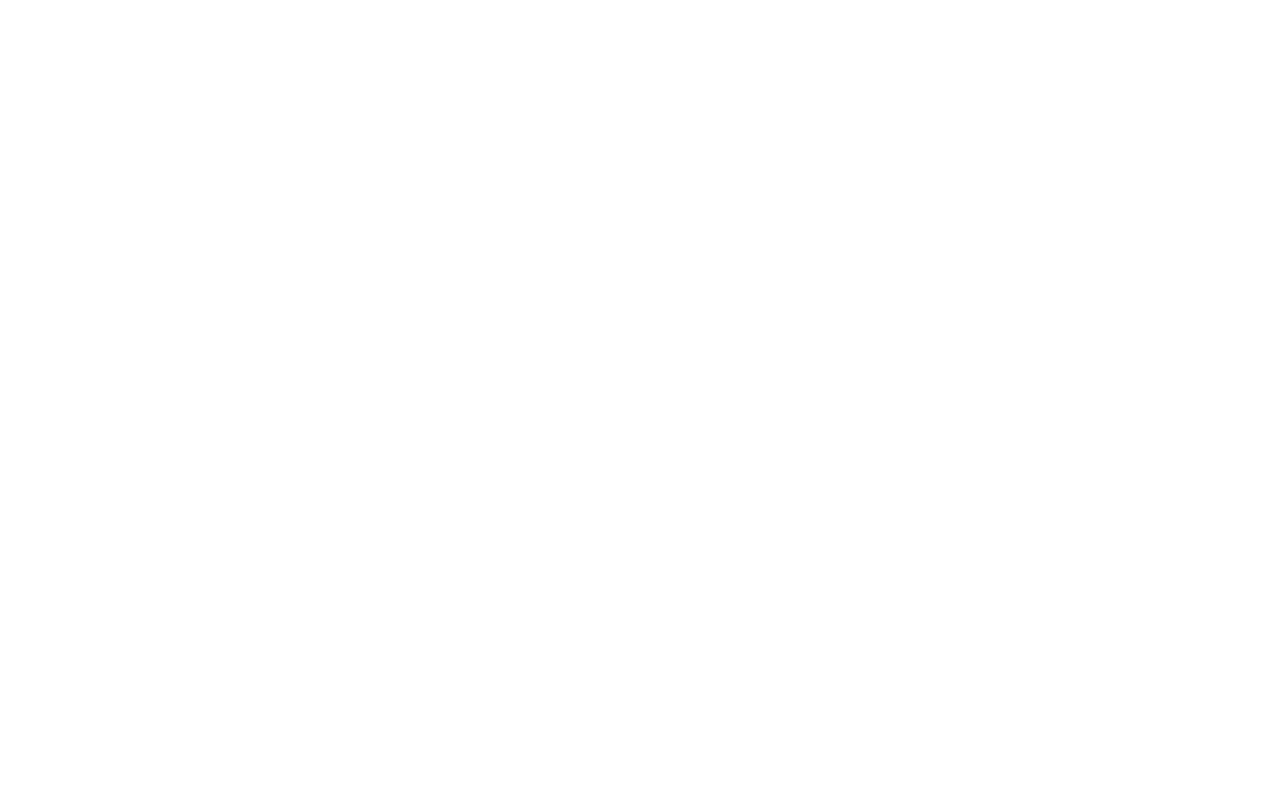
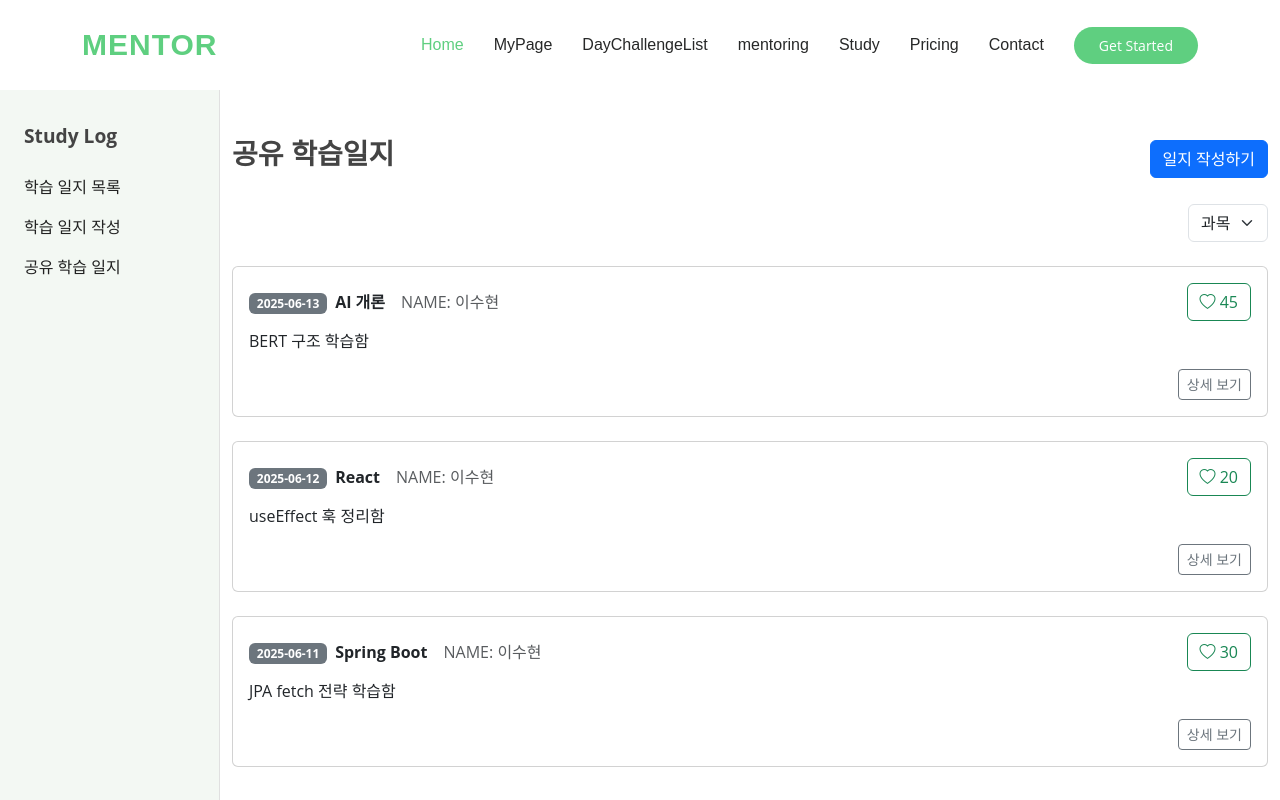
Before and after one commit to siat-project-final/frontEnd, a React (Create React App) app: page /study/public in a window 1280 px wide. Before the commit this address had no page. Shown: the top 800 px of the page. Built offline with nearby package versions, Linux system fonts and the light colour scheme.

Commit message:
[feat] 250616 public page

```diff
--- a/src/components/common/Sidebar.jsx
+++ b/src/components/common/Sidebar.jsx
@@ -2,7 +2,32 @@
 import { Link, useLocation } from 'react-router-dom';
 import '../../assets/scss/layouts/_sidebar.scss';
 
-const Sidebar = () => {
+const menuMap = {
+  mentoring: {
+    title: 'Mentoring',
+    items: [
+      { label: '멘토 목록', to: '/mentoring/mentors' },
+      { label: '예약 내역', to: '/mentoring/register' },
+    ],
+  },
+  studylog: {
+    title: 'Study Log',
+    items: [
+      { label: '학습 일지 목록', to: '/study' },
+      { label: '학습 일지 작성', to: '/study/write' },
+      { label: '공유 학습 일지', to: '/study/public' }
+    ],
+  },
+  challenge: {
+    title: 'Challenge',
+    items: [
+      { label: '챌린지 목록', to: '/challenge/list' },
+      { label: '과정 상세', to: '/challenge/detail' },
+    ],
+  },
+};
+
+const Sidebar = ({ menuType }) => {
   const location = useLocation();
   const hideSidebarPaths = ['/login', '/signup', '/starter'];
 
@@ -10,16 +35,19 @@
     return null;
   }
 
+  const menu = menuMap[menuType];
+
+  if (!menu) return null;
+
   return (
     <aside className="sidebar">
-      <div className="sidebar-title">Mentoring</div>
+      <div className="sidebar-title">{menu.title}</div>
       <ul>
-        <li>
-          <Link to="/mentoring/list">Mentoring</Link>
-        </li>
-        <li>
-          <Link to="/mentoring/register">Reservation List</Link>
-        </li>
+        {menu.items.map((item, idx) => (
+          <li key={idx}>
+            <Link to={item.to}>{item.label}</Link>
+          </li>
+        ))}
       </ul>
     </aside>
   );
--- a/src/pages/Mentoring/MentoringApply.jsx
+++ b/src/pages/Mentoring/MentoringApply.jsx
@@ -37,7 +37,7 @@
     <>
       <Header />
       <div className="container-flex">
-        <Sidebar />
+        <Sidebar menuType="mentoring" />
         <main className="prewrite-main">
           <h1>대화내용 사전작성</h1>
           <form onSubmit={handleSubmit}>
--- a/src/pages/Mentoring/MentoringDetail.jsx
+++ b/src/pages/Mentoring/MentoringDetail.jsx
@@ -24,7 +24,8 @@
     <>
       <Header />
       <div className="container-flex">
-        <Sidebar />
+        <Sidebar menuType="mentoring" />
+
         <main className="main" style={{ background: '#f8fafc', minHeight: '100vh', flex: 1 }}>
           <div style={{ maxWidth: 900, margin: '0 auto', padding: '40px 0' }}>
             <div style={{ fontSize: 14, color: '#7b8bb2', marginBottom: 16 }}>
--- a/src/pages/Mentoring/MentoringList.jsx
+++ b/src/pages/Mentoring/MentoringList.jsx
@@ -47,7 +47,8 @@
     <>
       <Header />
       <div className="container-flex">
-        <Sidebar />
+        <Sidebar menuType="mentoring" />
+
         <main className="main">
           {/* Page Title */}
           <div className="page-title" data-aos="fade">
--- a/src/pages/study/EditStudyLogPage.jsx
+++ b/src/pages/study/EditStudyLogPage.jsx
@@ -2,6 +2,7 @@
 import { useParams, useNavigate } from 'react-router-dom';
 import Header from '../../components/common/Header';
 import Footer from '../../components/common/Footer';
+import Sidebar from '../../components/common/Sidebar';
 
 // 임시 데이터
 const dummyLogs = [
@@ -43,7 +44,11 @@
   return (
     <>
       <Header />
+      <div className="container-flex" style={{ display: 'flex' }}>
+        <Sidebar menuType="studylog" />
+
         <main className="main">
+
           <div className="container py-5">
             <h1 className="h3 fw-bold mb-4">학습일지 수정</h1>
             <form onSubmit={handleSubmit}>
@@ -88,6 +93,7 @@
             </form>
           </div>
         </main>
+      </div>
       <Footer />
     </>
   );
--- a/src/pages/study/StudyLogPage.jsx
+++ b/src/pages/study/StudyLogPage.jsx
@@ -1,6 +1,7 @@
 import React from 'react';
 import Header from '../../components/common/Header';
 import Footer from '../../components/common/Footer';
+import Sidebar from '../../components/common/Sidebar';
 import StudyLogCard from '../../components/studyCard/StudyLogCard';
 import { Link } from 'react-router-dom';
 
@@ -14,7 +15,11 @@
     return (
       <>
         <Header />
+        <div className="container-flex" style={{ display: 'flex' }}>
+          <Sidebar menuType="studylog" />
+
           <main className="main">
+
             <div className="container py-5">
               <div className="d-flex justify-content-between align-items-center mb-4">
                 <h1 className="h3 fw-bold">MY STUDY LOG</h1>
@@ -32,6 +37,7 @@
               ))}
             </div>
           </main>
+        </div>
       </>
     );
   };
--- /dev/null
+++ b/src/pages/study/StudyLogPublic.jsx
@@ -0,0 +1,134 @@
+// import React from 'react';
+// import Header from '../../components/common/Header';
+// import Sidebar from '../../components/common/Sidebar';
+// import StudyLogCard from '../../components/studyCard/StudyLogCard';
+// import { Link } from 'react-router-dom';
+
+// const StudyLogPublic = () => {
+//   const studyLogs = [
+//     { id: 1, date: '2025-06-13', subject: 'AI 개론', summary: 'BERT 구조 학습함' },
+//     { id: 2, date: '2025-06-12', subject: 'React', summary: 'useEffect 훅 정리함' },
+//     { id: 3, date: '2025-06-11', subject: 'Spring Boot', summary: 'JPA fetch 전략 학습함' },
+//   ];
+
+//   return (
+//     <>
+//       <Header />
+//       <div className="container-flex" style={{ display: 'flex' }}>
+//         <Sidebar menuType="studylog" />
+
+//         <main className="main" style={{ flex: 1 }}>
+//           <div className="container py-5">
+//             <div className="d-flex justify-content-between align-items-center mb-4">
+//               <h1 className="h3 fw-bold">공유 학습일지</h1>
+//               <Link to="/studylog/write" className="btn btn-primary">일지 작성하기</Link>
+//             </div>
+
+//             <div className="mb-4 text-end">
+//               <select className="form-select w-auto d-inline-block">
+//                 <option>과목</option>
+//               </select>
+//             </div>
+
+//             {studyLogs.map(log => (
+//               <StudyLogCard key={log.id} log={log} />
+//             ))}
+//           </div>
+//         </main>
+//       </div>
+//     </>
+//   );
+// };
+
+// export default StudyLogPublic;
+import React from 'react';
+import Header from '../../components/common/Header';
+import Footer from '../../components/common/Footer';
+import Sidebar from '../../components/common/Sidebar';
+import { Link } from 'react-router-dom';
+
+const StudyLogPublic = () => {
+  const studyLogs = [
+    {
+      id: 1,
+      date: '2025-06-13',
+      subject: 'AI 개론',
+      summary: 'BERT 구조 학습함',
+      author: '이수현',
+      likes: 45,
+      comments: [
+        { user: '최은정', text: '깔끔하게 정리했네요:) 덕분에 많은 도움 받고 갑니다아', date: '2025.06.13' },
+      ],
+    },
+    {
+      id: 2,
+      date: '2025-06-12',
+      subject: 'React',
+      summary: 'useEffect 훅 정리함',
+      author: '이수현',
+      likes: 20,
+      comments: [
+        { user: '최은정', text: '깔끔하게 정리했네요:) 덕분에 많은 도움 받고 갑니다fff아', date: '2025.06.13' },
+      ],
+    },
+    {
+      id: 3,
+      date: '2025-06-11',
+      subject: 'Spring Boot',
+      summary: 'JPA fetch 전략 학습함',
+      author: '이수현',
+      likes: 30,
+      comments: [],
+    },
+  ];
+
+  return (
+    <>
+      <Header />
+      <div className="container-flex" style={{ display: 'flex' }}>
+        <Sidebar menuType="studylog" />
+
+        <main className="main" style={{ flex: 1 }}>
+          <div className="container py-5">
+            <div className="d-flex justify-content-between align-items-center mb-4">
+              <h1 className="h3 fw-bold">공유 학습일지</h1>
+              <Link to="/studylog/write" className="btn btn-primary">일지 작성하기</Link>
+            </div>
+
+            <div className="mb-4 text-end">
+              <select className="form-select w-auto d-inline-block">
+                <option>과목</option>
+              </select>
+            </div>
+
+            {studyLogs.map(log => (
+              <div key={log.id} className="card mb-4">
+                <div className="card-body">
+                  <div className="d-flex justify-content-between align-items-center mb-2">
+                    <div>
+                      <span className="badge bg-secondary me-2">{log.date}</span>
+                      <strong>{log.subject}</strong>
+                      <span className="text-muted ms-3">NAME: {log.author}</span>
+                    </div>
+                    <div>
+                      <button className="btn btn-outline-success">
+                        <i className="bi bi-heart"></i> {log.likes}
+                      </button>
+                    </div>
+                  </div>
+                  <p>{log.summary}</p>
+                  <div className="text-end">
+                    <Link to={`/study/public/${log.id}`} className="btn btn-outline-secondary btn-sm">상세 보기</Link>
+                  </div>
+                </div>
+              </div>
+            ))}
+          </div>
+        </main>
+      </div>
+      <Footer />
+    </>
+  );
+};
+
+export default StudyLogPublic;
--- /dev/null
+++ b/src/pages/study/StudyLogPublicDetail.jsx
@@ -0,0 +1,84 @@
+import React, { useEffect, useState } from 'react';
+import Header from '../../components/common/Header';
+import Footer from '../../components/common/Footer';
+import Sidebar from '../../components/common/Sidebar';
+import { useParams } from 'react-router-dom';
+import axios from 'axios';
+
+const StudyLogPublicDetail = () => {
+  const { id } = useParams();
+
+//    const [log, setLog] = useState(null);
+
+//   useEffect(() => {
+//     axios.get(`/api/studylog/public/${id}`)
+//       .then(res => setLog(res.data))
+//       .catch(err => console.error(err));
+//   }, [id]);
+
+//   if (!log) return <div>로딩 중...</div>;
+
+
+  const log = {
+    id: 1,
+    title: 'AI 요약',
+    date: '2025-06-13',
+    subject: 'AI 개론',
+    author: '이수현',
+    likes: 45,
+    content: 'BERT 구조를 학습하고 관련 논문을 리뷰함.',
+    comments: [
+      { user: '최은정', text: '깔끔하게 정리했네요:) 덕분에 많은 도움 받고 갑니다아', date: '2025.06.13' },
+    ],
+  };
+
+  return (
+    <>
+      <Header />
+      <div className="container-flex" style={{ display: 'flex' }}>
+        <Sidebar menuType="studylog" />
+
+        <main className="main" style={{ flex: 1 }}>
+          <div className="container py-5">
+            <h1 className="h4 fw-bold mb-4">공유 학습일지 상세</h1>
+
+            <div className="mb-3">
+              <div className="d-flex justify-content-between align-items-center mb-2">
+                <input className="form-control w-50" value={log.title} disabled />
+                <div className="d-flex align-items-center">
+                  <span className="me-2">작성자: {log.author}</span>
+                  <button className="btn btn-outline-success">
+                    <i className="bi bi-heart"></i>
+                  </button>
+                </div>
+              </div>
+              <div className="d-flex gap-3 mb-3">
+                <input className="form-control" value={log.date} disabled />
+                <input className="form-control" value={log.subject} disabled />
+              </div>
+              <textarea className="form-control mb-3" value={log.content} rows="6" disabled />
+            </div>
+
+            <div className="mb-4">
+              <h6 className="fw-bold mb-2">등록된 댓글</h6>
+              {log.comments.map((c, i) => (
+                <div key={i} className="border rounded p-2 mb-2">
+                  <strong>{c.user}</strong>
+                  <p className="mb-1">{c.text}</p>
+                  <small className="text-muted">{c.date}</small>
+                </div>
+              ))}
+              <div className="d-flex align-items-center mt-3">
+                <input type="text" placeholder="댓글을 남겨보세요" className="form-control me-2" />
+                <button className="btn btn-primary">등록</button>
+              </div>
+            </div>
+          </div>
+        </main>
+      </div>
+      <Footer />
+    </>
+  );
+};
+
+export default StudyLogPublicDetail;
--- a/src/pages/study/WriteStudyLogPage.jsx
+++ b/src/pages/study/WriteStudyLogPage.jsx
@@ -1,13 +1,18 @@
 import React from 'react';
 import Header from '../../components/common/Header';
 import Footer from '../../components/common/Footer';
+import Sidebar from '../../components/common/Sidebar';
 import { Link } from 'react-router-dom';
 
 const WriteStudyLogPage = () => {
   return (
     <>
       <Header />
+      <div className="container-flex" style={{ display: 'flex' }}>
+        <Sidebar menuType="studylog" />
+
         <main className="main">
+
           <div className="container py-5">
             <h1 className="h3 fw-bold mb-4">학습일지 작성</h1>
 
@@ -54,6 +59,7 @@
             </form>
           </div>
       </main>
+      </div>
       <Footer />
     </>
   );
--- a/src/routes/AppRouter.jsx
+++ b/src/routes/AppRouter.jsx
@@ -6,13 +6,14 @@
 import MentoringList from "../pages/Mentoring/MentoringList";
 import MentoringDetail from "../pages/Mentoring/MentoringDetail";
 import MentoringApply from "../pages/Mentoring/MentoringApply";
-import Events from "../pages/Events/Events";
 import Pricing from "../pages/Pricing/Pricing";
 import Starter from "../pages/Starter/Starter";
 import Contact from "../pages/Contact/Contact"; // ✅ Contact 페이지 추가
 import StudyLogPage from "../pages/study/StudyLogPage";
 import WriteStudyLogPage from "../pages/study/WriteStudyLogPage";
 import EditStudyLogPage from "../pages/study/EditStudyLogPage";
+import StudyLogPublic from "../pages/study/StudyLogPublic";
+import StudyLogPublicDetail from "../pages/study/StudyLogPublicDetail";
 
 function AppRouter() {
   return (
@@ -28,6 +29,8 @@
         <Route path="/study" element={<StudyLogPage />} />
         <Route path="/study/write" element={<WriteStudyLogPage />} />
         <Route path="/study/edit/:id" element={<EditStudyLogPage />} />
+        <Route path="/study/public" element={<StudyLogPublic />} />
+        <Route path="/study/public/:id" element={<StudyLogPublicDetail />} />
         <Route path="/pricing" element={<Pricing />} />
         <Route path="/starter" element={<Starter />} />
         <Route path="/courses" element={<CourseDetail />} />
```
Lines whose indentation alone changed are shown as unchanged.
